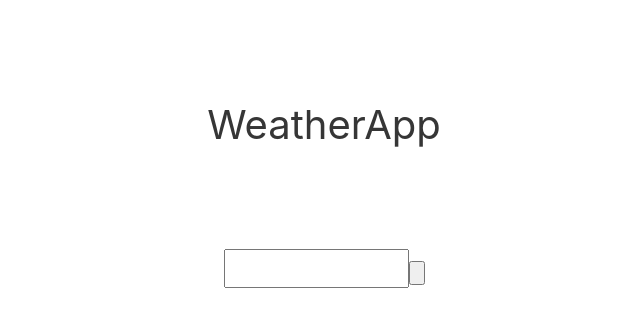
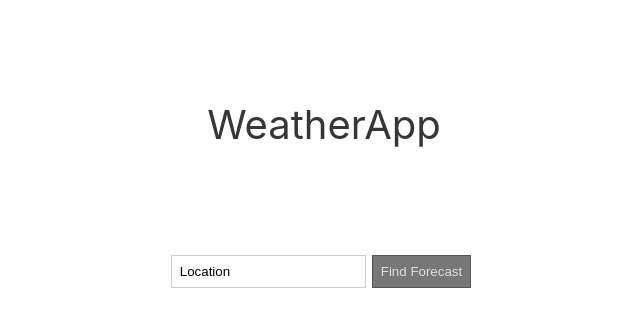
Before and after one commit to The-Code-Whisperer/weatherappes, a React (Create React App) app: page / in a window 1280 px wide. Shown: the top 326 px of the page, without its empty margins (316-956 px from the left). Built offline with nearby package versions, Linux system fonts and the light colour scheme.

Commit message:
css for button and input tag, need to put a placeholder...?

```diff
--- a/src/App.js
+++ b/src/App.js
@@ -7,8 +7,8 @@ function App() {
         WeatherApp
       </div>
       <div className="searchbardiv">
-        <input className="searchfield" type="text" />
-        <button className="searchbarbutton" text="Find Forecast" />
+        <input className="searchfield" type="text" value="Location" />
+        <button className="searchbarbutton">Find Forecast</button>
       </div>
     </div>
   );
--- a/src/index.css
+++ b/src/index.css
@@ -24,11 +24,16 @@ code {
 }
 
 .searchfield {
-  padding-top: 10px;
-  padding-bottom: 10px;
+  border: 1px solid #cccccc;
+  padding: 8px;
+
 }
 
 .searchbarbutton {
-  padding-top: 10px;
-  padding-bottom: 10px;
+  padding: 8px;
+  color: #dddddd;
+  border: 1px solid #555555;
+  background: #777777;
+  margin: 6px;
+  cursor: pointer;
 }
```
